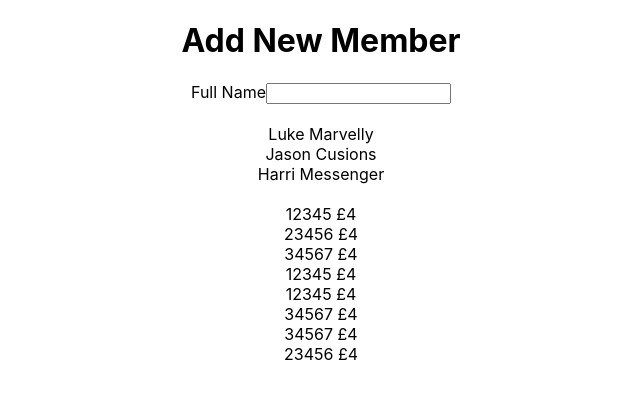
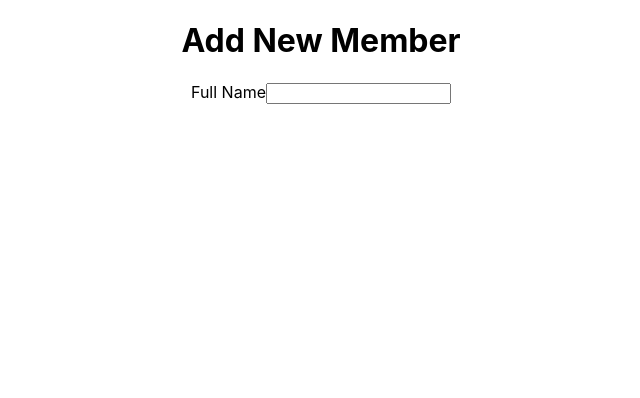
Before and after one commit to lmarvelly/subs-tracker-app, a React (Create React App) app: page / in a window 1280 px wide. Shown: the top 398 px of the page, without its empty margins (319-959 px from the left). Built offline with nearby package versions, Linux system fonts and the light colour scheme.

Commit message:
Addng a SubsTracker componend and Refactoring

```diff
--- a/src/App.js
+++ b/src/App.js
@@ -1,16 +1,13 @@
 import './App.css';
 
-import NewMemberForm from './forms/NewMemberForm';
-import Season from './Season';
-import './database/mockData.js';
+import SubsTracker from './SubsTracker';
+// import './database/mockData.js';
 
 function App()
 {
 	return (
 		<div className="App">
-			<NewMemberForm />
-			<br />
-			<Season />
+			<SubsTracker />
 		</div>
 	);
 }
--- a/src/Season.js
+++ b/src/Season.js
@@ -9,31 +9,31 @@ class Season extends Component
 	{
 		super(props);
 
-		this.state =
-		{
-			subsList: [],
-			membersList: []
-		};
+		// this.state =
+		// {
+		// 	subsList: [],
+		// 	membersList: []
+		// };
 	}
 
-	componentDidMount = () =>
-	{
-		this.setState(
-		{
-			subsList: getSavedSubs(),
-			membersList: getSavedMembers()
-		});
-	}
+	// componentDidMount = () =>
+	// {
+	// 	this.setState(
+	// 	{
+	// 		subsList: getSavedSubs(),
+	// 		membersList: getSavedMembers()
+	// 	});
+	// }
 
-	componentDidUpdate = () =>
-	{
+	// componentDidUpdate = () =>
+	// {
 
 
-	}
+	// }
 
 	render()
 	{
-		const { membersList, subsList } = this.state;
+		const { membersList, subsList } = this.props;
 
 		const members = ( membersList.map( member => (
 			<Member
--- /dev/null
+++ b/src/SubsTracker.js
@@ -0,0 +1,43 @@
+import React, { Component } from 'react';
+
+import NewMemberForm from './forms/NewMemberForm';
+import Season from './Season';
+
+import { getSavedMembers, getSavedSubs } from './functions/storageFunctions'
+
+class SubsTracker extends Component
+{
+	constructor( props )
+	{
+		super( props );
+
+		this.state =
+		{
+			subsList: [],
+			membersList: []
+		};
+	}
+
+	componentDidMount = () =>
+	{
+		this.setState(
+		{
+			subsList: getSavedSubs(),
+			membersList: getSavedMembers()
+		});
+	}
+
+	render()
+	{
+		const { subsList, membersList } = this.state;
+		return (
+			<div className="App">
+				<NewMemberForm membersList={ membersList } />
+				<br />
+				<Season subsList={ subsList } membersList={ membersList } />
+			</div>
+		);
+	}
+}
+
+export default SubsTracker;
--- a/src/forms/NewMemberForm.js
+++ b/src/forms/NewMemberForm.js
@@ -10,11 +10,20 @@ class NewMemberForm extends Component
 		this.state =
 		{
 			fullName: '',
-			uuid: ''
+			uuid: '',
+			memberList: []
 		}
 
 		this.handleChange = this.handleChange.bind( this );
 		this.handleSubmit = this.handleSubmit.bind( this );
+	}
+
+	componentDidMount = () =>
+	{
+		this.setState(
+		{
+			membersList: this.props.membersList
+		});
 	}
 
 	/**
@@ -35,7 +44,7 @@ class NewMemberForm extends Component
 	handleSubmit( event )
 	{
 		event.preventDefault();
-
+		this.setState({uuid: uuid()});
 	}
 
 	render()
```
